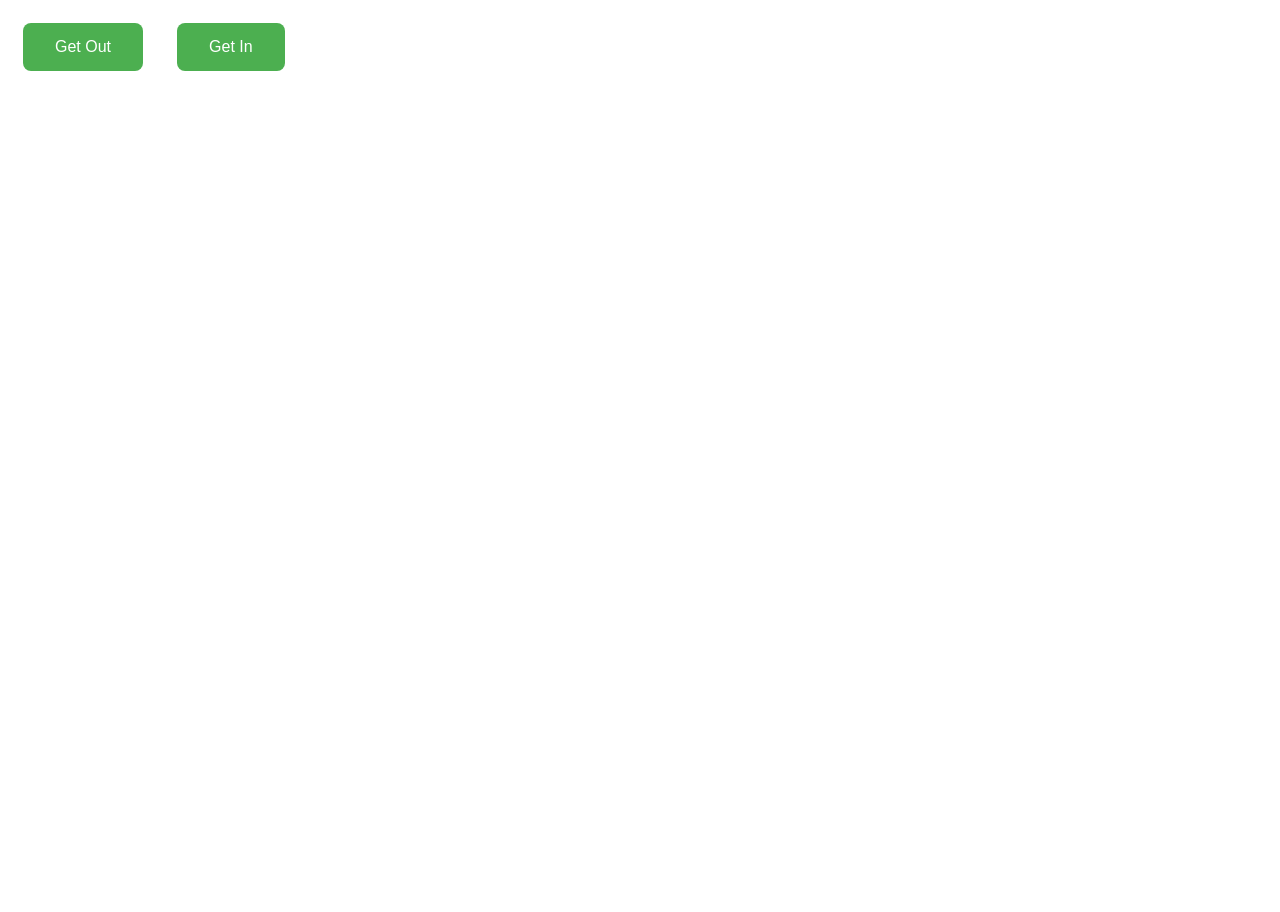
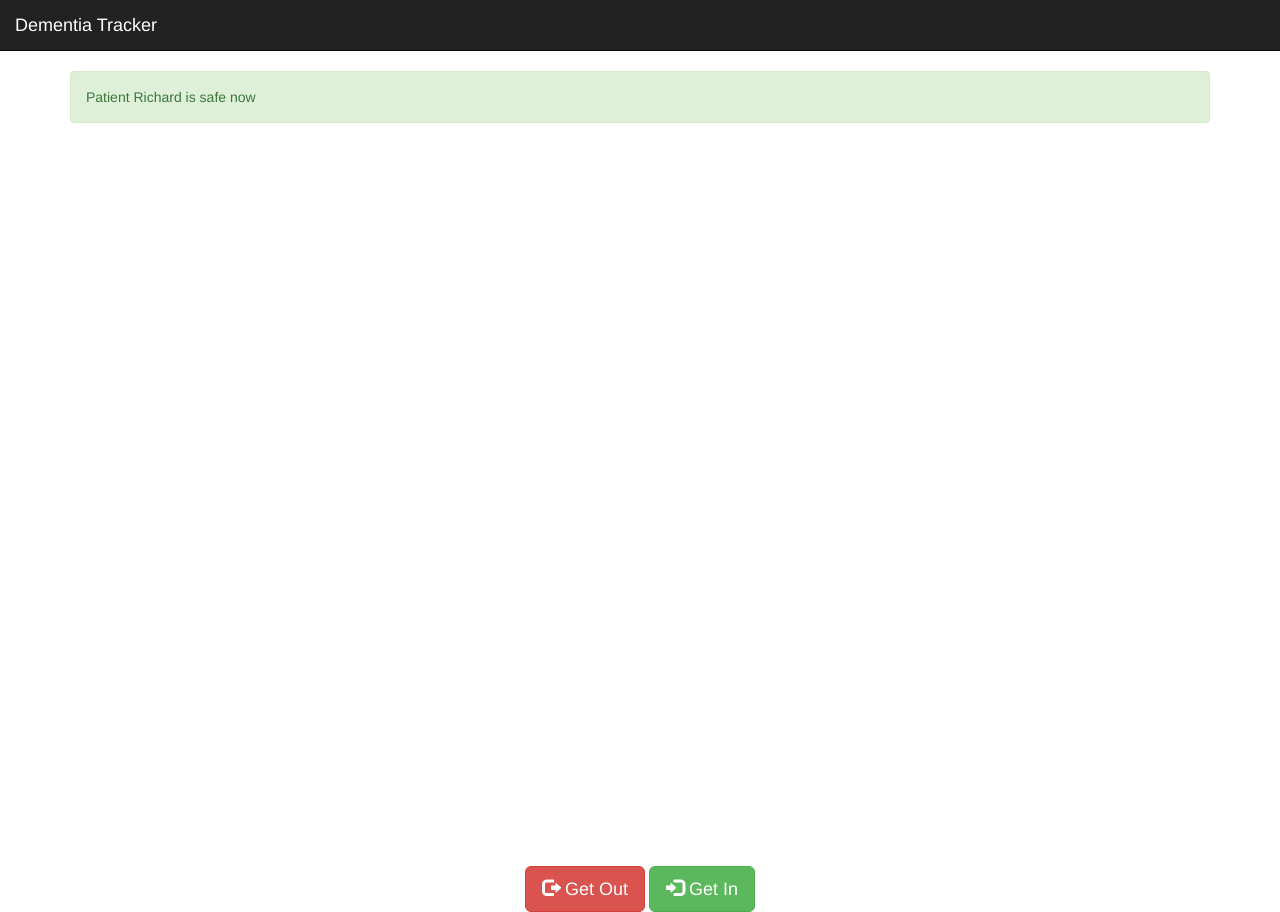
Before and after one commit to dementiatracker/dementiatracker.github.io, a plain HTML site: page index.html in a window 1280 px wide. Before the commit the page ends 800 px from the top, so only its background shows below. Drawn offline with nearby package versions, Linux system fonts and the light colour scheme; some packages are replaced by stand-ins of ours; no server answers.

Commit message:
Looks nicer

```diff
--- a/index.html
+++ b/index.html
@@ -1,20 +1,10 @@
+<!DOCTYPE html>
 <html>
 <head>
   <title>Dementia Tracker</title>
-  <style>
-    .button {
-      background-color: #4CAF50; /* Green */
-      border: none;
-      color: white;
-      margin: 15px 15px;
-      padding: 15px 32px;
-      text-align: center;
-      text-decoration: none;
-      display: inline-block;
-      font-size: 16px;
-      border-radius: 8px;
-    }
-  </style>
+  <meta name="viewport" content="width=device-width, initial-scale=1">
+
+  <link rel="stylesheet" href="https://maxcdn.bootstrapcdn.com/bootstrap/3.3.7/css/bootstrap.min.css" integrity="sha384-BVYiiSIFeK1dGmJRAkycuHAHRg32OmUcww7on3RYdg4Va+PmSTsz/K68vbdEjh4u" crossorigin="anonymous">
 </head>
 <body>
   <script type="text/javascript" src="https://ajax.googleapis.com/ajax/libs/jquery/1.9.1/jquery.min.js"></script>
@@ -24,8 +14,29 @@
   <script type="text/javascript" src="https://cdnjs.cloudflare.com/ajax/libs/async/2.5.0/async.min.js"></script>
   <script type="text/javascript" src="./main.js"></script>
 
-  <div id="map"></div>
-  <button id="btn_out" class="button">Get Out</button>
-  <button id="btn_in"  class="button">Get In</button>
+  <nav class="navbar navbar-inverse navbar-static-top">
+    <div class="container-fluid">
+      <div class="navbar-header"><a class="navbar-brand" href="#">Dementia Tracker</a></div>
+    </div>
+  </nav>
+
+  <div class="container">
+    <div class="row">
+      <div class="col-md-12">
+        <div id="myinfo" class="alert alert-success" role="alert"></div>
+      </div>
+    </div>
+    <div class="row">
+      <div class="col-md-12">
+        <div id="mymap" style="width: 100%; padding-top: 62.5%;"></div>
+      </div>
+    </div>
+    <div class="row">
+      <div class="col-md-12 text-center" style="margin-top: 10px">
+        <button id="btn_out" class="btn btn-lg btn-danger"><span class="glyphicon glyphicon-log-out"></span> Get Out</button>
+        <button id="btn_in"  class="btn btn-lg btn-success"><span class="glyphicon glyphicon-log-in"></span> Get In</button>
+      </div>
+    </div>
+  </div>
 </body>
 </html>
--- a/main.js
+++ b/main.js
@@ -8,8 +8,9 @@ var g_FIREBASE_CONFIG = {
   messagingSenderId: "612176680517",
 };
 var g_MESSAGES = {
-  noGeoLocation: "Failed to get geolocation",
-  outOfSafeZone: "ATTN!!! Patient Richard is out of Safe Zone now!"
+  noGeoLocation:    "Failed to get geolocation",
+  insideOfSafeZone: "Patient Richard is safe now",
+  outOfSafeZone:    "ATTN!!! Patient Richard is out of Safe Zone now!"
 };
 var g_safeZoneSize = 0.001;
 
@@ -25,7 +26,10 @@ function getUrlParameter(name) {
 };
 
 function sendAlarm(msg) {
-  alert(g_MESSAGES[msg]);
+  $('#myinfo').text(g_MESSAGES[msg]).addClass('alert-danger').removeClass('alert-success');
+}
+function showMsg(msg) {
+  $('#myinfo').text(g_MESSAGES[msg]).addClass('alert-success').removeClass('alert-danger');
 }
 
 function getDataFromFirebase(db, ref, cb) {
@@ -48,6 +52,16 @@ function getDeviceLng(db, cb) {
   }
 }
 
+function checkPosition(myMap, myPos, myPolygon) {
+  setTimeout(function() {
+    if(myMap.checkGeofence(myPos.latitude, myPos.longitude, myPolygon)) {
+      showMsg("insideOfSafeZone");
+    } else {
+      sendAlarm("outOfSafeZone");
+    }
+  }, 100)
+}
+
 function getMapUpdater() {
   var myMap     = null;
   var myMarker  = null;
@@ -60,12 +74,10 @@ function getMapUpdater() {
 
     if(myMap === null) {
       myMap = new GMaps({
-        div:     '#map',
+        div:     '#mymap',
         mapType: 'satellite',
         lat:     lat,
         lng:     lng,
-        width:   800,
-        height:  500,
         zoom:    17
       });
     }
@@ -111,15 +123,14 @@ function getMapUpdater() {
     $('#btn_out').click(function() {
       var newPos = new google.maps.LatLng(lat - g_safeZoneSize - 0.0001, lng);
       myMarker.setPosition(newPos);
-
-      setTimeout(function() {
-        if(!myMap.checkGeofence(newPos.latitude, newPos.longitude, myPolygon)) {
-          sendAlarm("outOfSafeZone");
-        }
-      }, 100)
+      sendAlarm("outOfSafeZone");
+      //checkPosition(myMap, newPos, myPolygon);
     });
     $('#btn_in').click(function() {
-      myMarker.setPosition(new google.maps.LatLng(lat, lng));
+      var newPos = new google.maps.LatLng(lat, lng);
+      myMarker.setPosition(newPos);
+      showMsg("insideOfSafeZone");
+      //checkPosition(myMap, newPos, myPolygon);
     });
   };
 }
@@ -157,8 +168,8 @@ function init() {
   firebase.initializeApp(g_FIREBASE_CONFIG);
   var db = firebase.database();
 
-  var deviceID = getUrlParameter('deviceid');
-  if(deviceID) g_DEVICE_ID = deviceID;
+  // update info bar
+  showMsg("insideOfSafeZone");
 
   // Keep getting device location
   startMonitor = getLocationMonitor(db);
```
